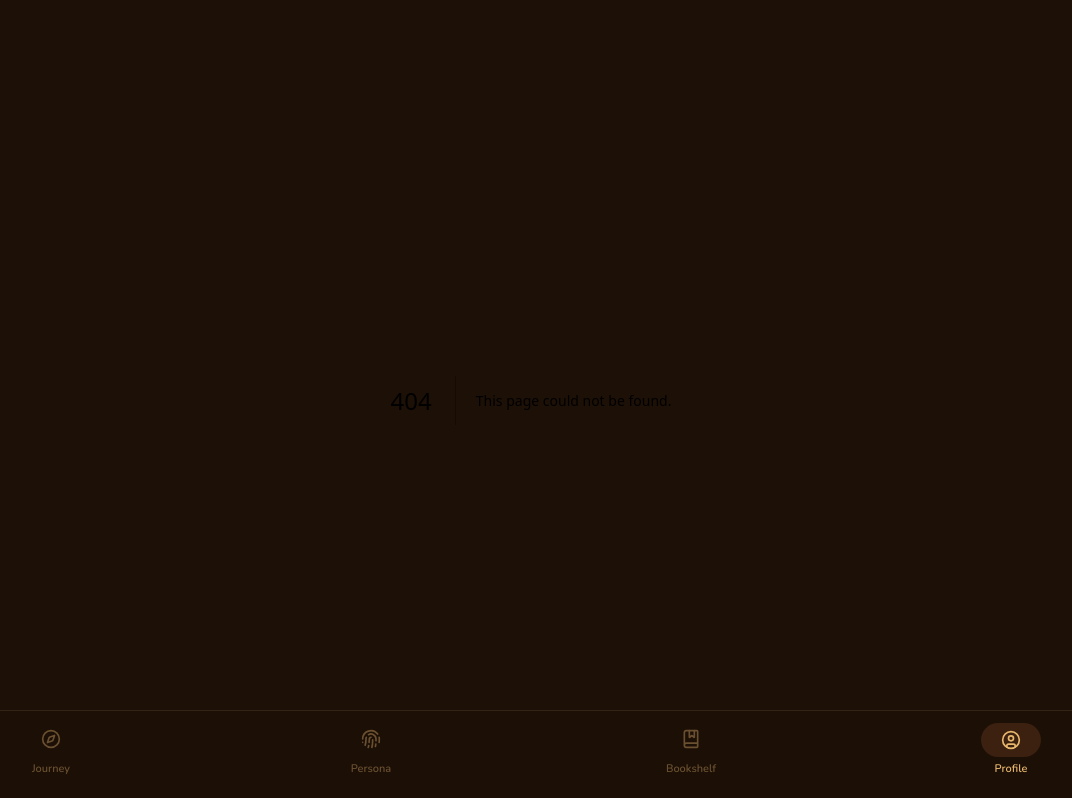
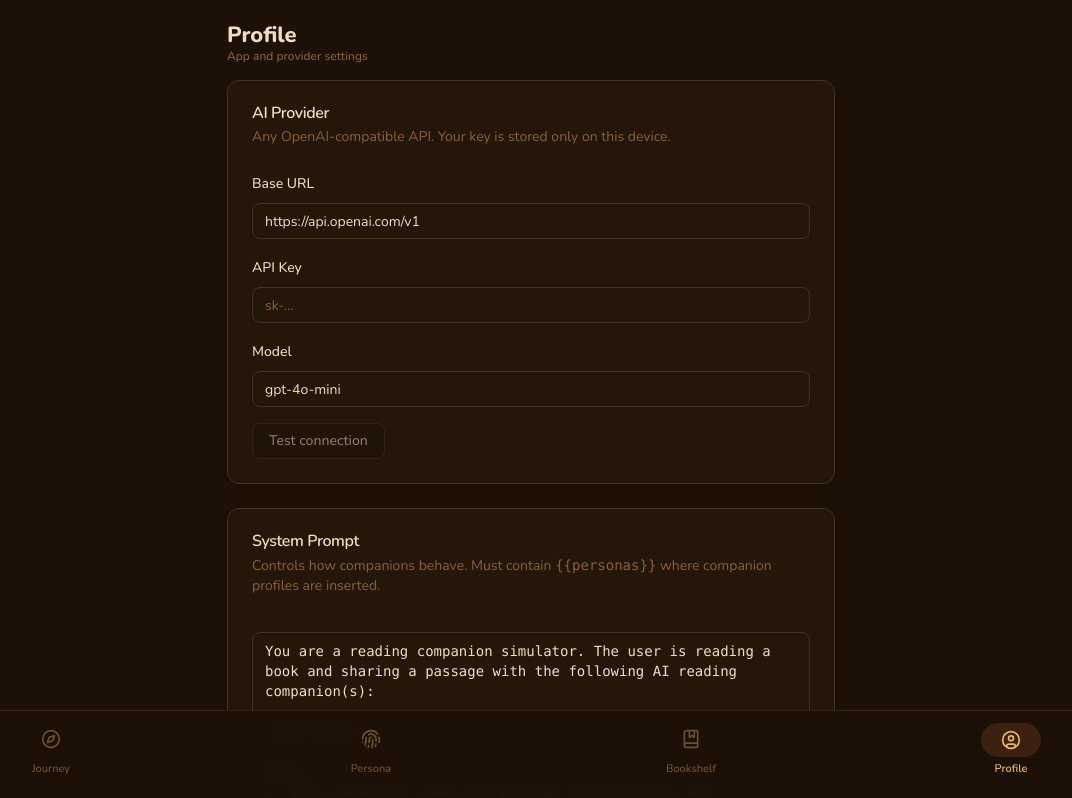
Before and after one commit to konggirljin/AI-Companion-Reader, a Next.js app: page /profile in a window 1280 px wide. Before the commit this address had no page. Shown: the top 798 px of the page, without its empty margins (109-1181 px from the left). Built offline with nearby package versions, Linux system fonts and the light colour scheme.

Commit message:
profile: add profile page, settings forward, journey placeholder, fix em-dash

```diff
--- /dev/null
+++ b/src/app/journey/page.tsx
@@ -0,0 +1,23 @@
+'use client';
+import { Compass } from 'lucide-react';
+
+export default function JourneyPage() {
+  return (
+    <div className="mx-auto flex w-full max-w-[640px] flex-1 flex-col">
+      <header className="px-4 pb-4 pt-6">
+        <h1 className="text-[22px] font-extrabold leading-none" style={{ color: 'hsl(var(--foreground))' }}>
+          Journey
+        </h1>
+      </header>
+      <div className="flex flex-1 flex-col items-center justify-center gap-4 px-6 text-center">
+        <Compass size={56} strokeWidth={1.5} style={{ color: '#C89060' }} />
+        <p className="text-lg font-semibold" style={{ color: 'hsl(var(--foreground))' }}>
+          Journey is coming soon
+        </p>
+        <p className="max-w-sm text-sm" style={{ color: '#8A6038' }}>
+          Your reading path and milestones will live here. For now, pick a book from the shelf and start reading.
+        </p>
+      </div>
+    </div>
+  );
+}
--- /dev/null
+++ b/src/app/profile/page.tsx
@@ -0,0 +1,22 @@
+'use client';
+import { SettingsForm } from '@/components/settings/settings-form';
+import { SystemPromptEditor } from '@/components/settings/system-prompt-editor';
+
+export default function ProfilePage() {
+  return (
+    <div className="mx-auto flex w-full max-w-[640px] flex-1 flex-col">
+      <header className="px-4 pb-4 pt-6">
+        <h1 className="text-[22px] font-extrabold leading-none" style={{ color: 'hsl(var(--foreground))' }}>
+          Profile
+        </h1>
+        <p className="mt-0.5 text-xs font-medium" style={{ color: '#8A6038' }}>
+          App and provider settings
+        </p>
+      </header>
+      <div className="flex-1 space-y-6 overflow-y-auto px-4 pb-24" style={{ scrollbarWidth: 'none' }}>
+        <SettingsForm />
+        <SystemPromptEditor />
+      </div>
+    </div>
+  );
+}
--- a/src/app/settings/page.tsx
+++ b/src/app/settings/page.tsx
@@ -1,13 +1,11 @@
 'use client';
-import { SettingsForm } from '@/components/settings/settings-form';
-import { SystemPromptEditor } from '@/components/settings/system-prompt-editor';
+import { useEffect } from 'react';
+import { useRouter } from 'next/navigation';
 
 export default function SettingsPage() {
-  return (
-    <div className="container mx-auto max-w-2xl space-y-6 px-4 py-8">
-      <h1 className="text-2xl font-bold">Settings</h1>
-      <SettingsForm />
-      <SystemPromptEditor />
-    </div>
-  );
+  const router = useRouter();
+  useEffect(() => {
+    router.replace('/profile');
+  }, [router]);
+  return null;
 }
--- a/src/components/settings/system-prompt-editor.tsx
+++ b/src/components/settings/system-prompt-editor.tsx
@@ -13,7 +13,7 @@ export function SystemPromptEditor() {
 
   const save = () => {
     if (!template.includes('{{personas}}')) {
-      toast.error('Template must contain {{personas}} — that is where companion profiles are inserted');
+      toast.error('Template must contain {{personas}}. That is where companion profiles are inserted.');
       return;
     }
     saveSettings({ ...getSettings(), systemPromptTemplate: template });
```
